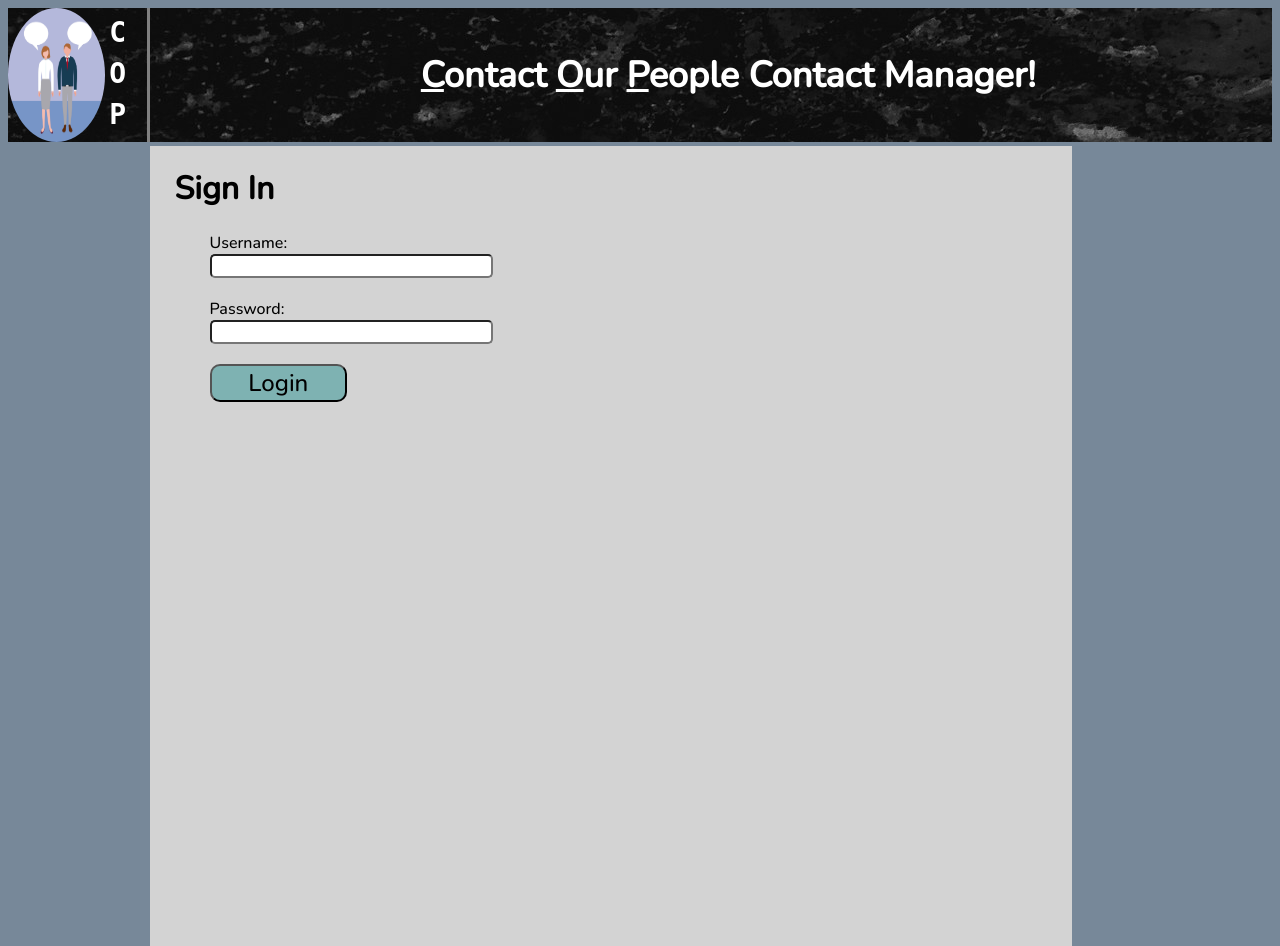
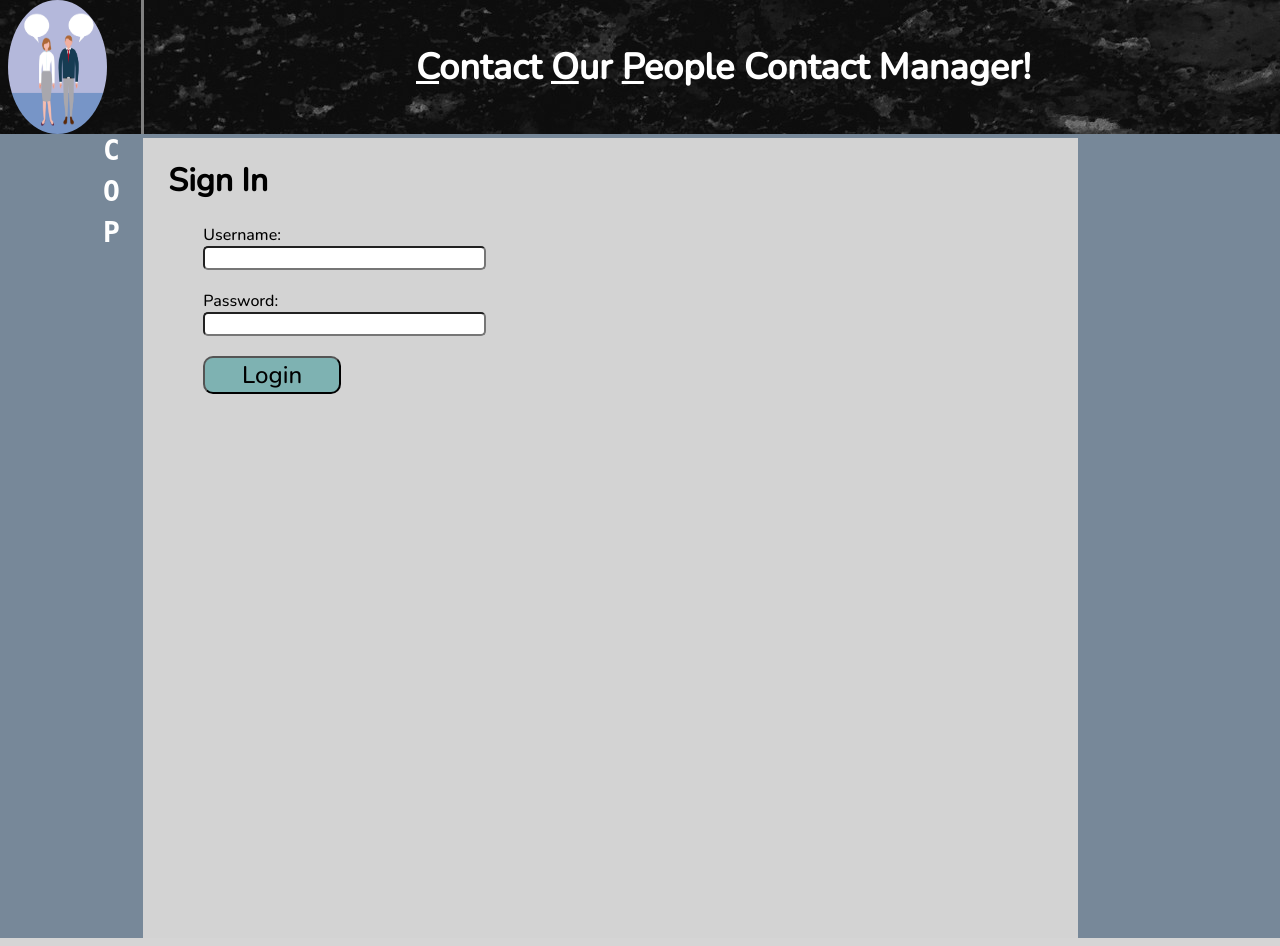
Before and after one commit to proj1-team6-cop4331/lamp, a PHP site: page / in a window 1280 px wide. Run offline with PHP 8.4, Linux system fonts and the light colour scheme.

Commit message:
Added left-margin for logo image Removed margins from body

```diff
--- a/html/css/styles.css
+++ b/html/css/styles.css
@@ -1,5 +1,6 @@
 body {
     height: 100vh;
+    margin: 0px 0px 0px 0px;
     background-color: lightslategrey;
 }
 
@@ -30,6 +31,7 @@ h1, label, #loginButton {
     height: 100%;
     float: left;
     border-radius: 50%;
+    margin-left: 8px;
 }
 
 .logo-text {
```
